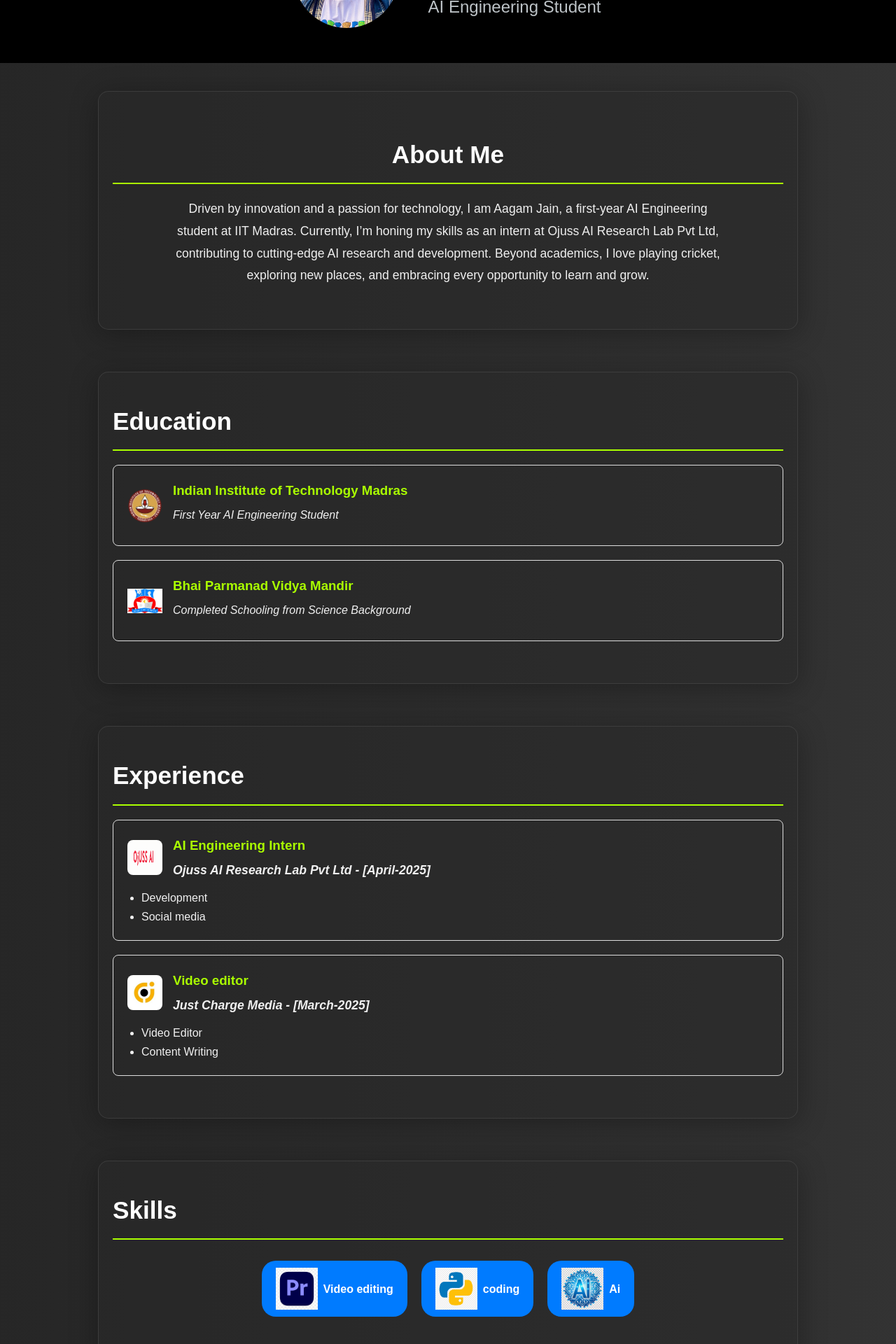
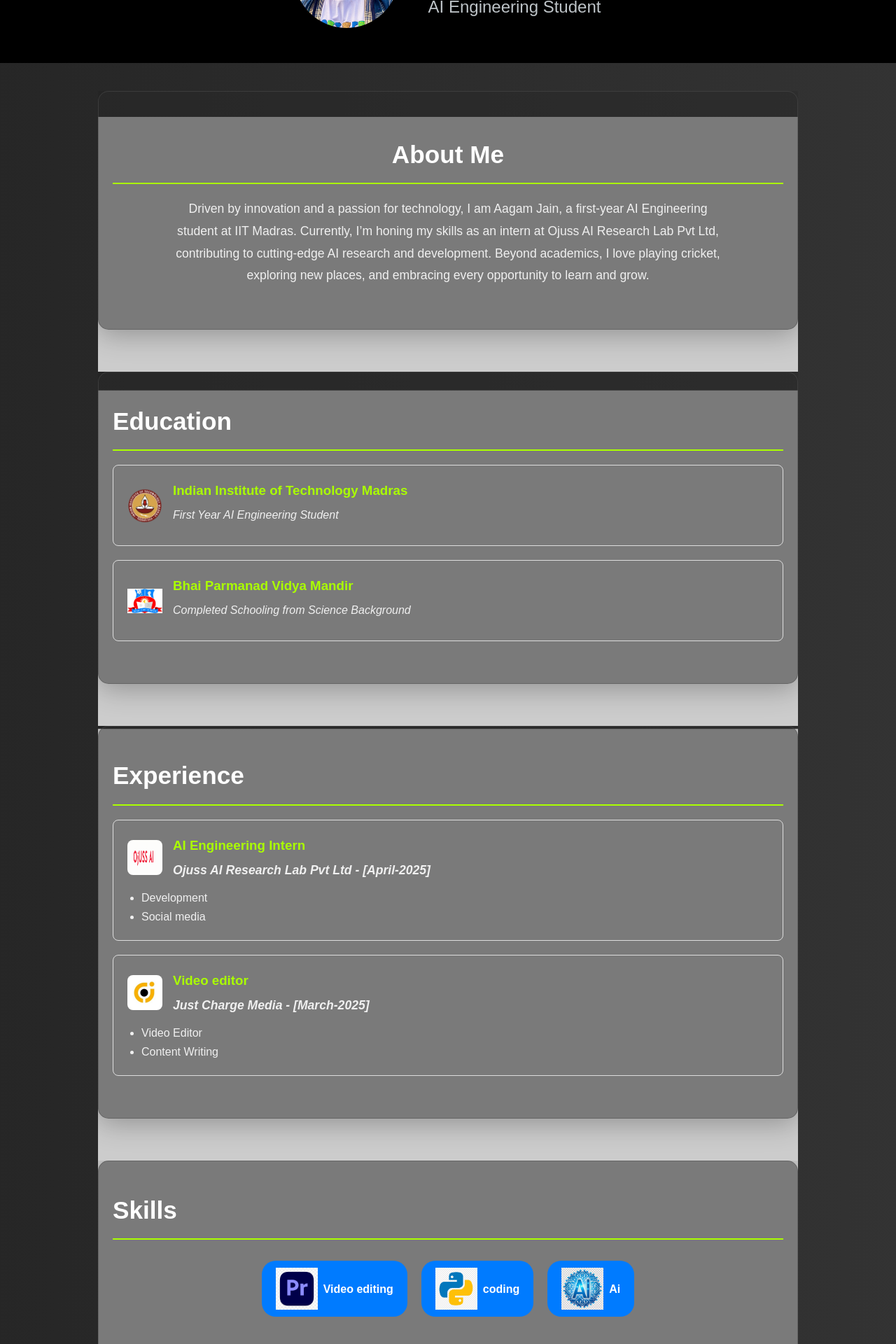
Before and after one commit to xickysahab/iamaagam, a Next.js app: page / in a window 1280 px wide. Shown: the part 160-2080 px from the top of the page at 70% size. Built offline with nearby package versions, Linux system fonts and the light colour scheme.

Commit message:
Parallel scrolling

```diff
--- a/src/app/globals.css
+++ b/src/app/globals.css
@@ -232,3 +232,18 @@ footer p {
   /* Further potential mobile specific adjustments can be added here */
   /* For example, adjusting layout for specific components if needed */
 }
+
+.parallax-section {
+  position: relative; /* Needed for absolute positioning of the background */
+  overflow: hidden; /* Hide overflowing background */
+}
+
+.parallax-background {
+  position: absolute;
+  top: 0;
+  left: 0;
+  width: 100%;
+  height: 100%;
+  background-color: #cccccc; /* Placeholder background color */
+  z-index: -1; /* Place behind the content */
+}
--- a/src/app/page.tsx
+++ b/src/app/page.tsx
@@ -1,4 +1,4 @@
-import React from 'react';
+import React, { useEffect, useRef } from 'react';
 import Header from './components/Header';
 import About from './components/About';
 import Education from './components/Education';
@@ -10,28 +10,80 @@ import Footer from './components/Footer';
 import { Fade } from 'react-awesome-reveal';
 
 const Home: React.FC = () => {
+  useEffect(() => {
+    const handleScroll = () => {
+      const parallaxSections = document.querySelectorAll('.parallax-section');
+      parallaxSections.forEach(section => {
+        const background = section.querySelector('.parallax-background');
+        if (background) {
+          const scrollPosition = window.scrollY;
+          const sectionTop = (section as HTMLElement).getBoundingClientRect().top + scrollPosition;
+          const sectionHeight = (section as HTMLElement).offsetHeight;
+          const viewportHeight = window.innerHeight;
+
+          // Calculate how much of the section is visible in the viewport
+          const visibleHeight = Math.max(0, Math.min(sectionHeight, viewportHeight - (sectionTop - scrollPosition), sectionTop + sectionHeight - scrollPosition));
+
+          // Calculate the scroll progress within the visible part of the section
+          const scrollProgress = (scrollPosition - (sectionTop - viewportHeight)) / (sectionHeight + viewportHeight);
+
+          // Adjust the parallax speed (0.5 means half the scroll speed)
+          const parallaxSpeed = 0.3;
+          const translateY = (scrollProgress - 0.5) * sectionHeight * parallaxSpeed;
+
+          (background as HTMLElement).style.transform = `translateY(${translateY}px)`;
+        }
+      });
+    };
+
+    window.addEventListener('scroll', handleScroll);
+    handleScroll(); // Apply initial position
+
+    return () => {
+      window.removeEventListener('scroll', handleScroll);
+    };
+  }, []);
+
   return (
     <div>
       <Header />
       <main>
+        <div className="parallax-section">
+          <div className="parallax-background"></div>
           <Fade triggerOnce>
             <About />
           </Fade>
+        </div>
+        <div className="parallax-section">
+           <div className="parallax-background"></div>
           <Fade triggerOnce>
             <Education />
           </Fade>
+        </div>
+        <div className="parallax-section">
+           <div className="parallax-background"></div>
           <Fade triggerOnce>
             <Experience />
           </Fade>
+        </div>
+        <div className="parallax-section">
+           <div className="parallax-background"></div>
           <Fade triggerOnce>
             <Skills />
           </Fade>
+        </div>
+        <div className="parallax-section">
+           <div className="parallax-background"></div>
           <Fade triggerOnce>
             <Projects />
           </Fade>
+        </div>
+        <div className="parallax-section">
+           <div className="parallax-background"></div>
           <Fade triggerOnce>
             <Contact />
           </Fade>
+        </div>
       </main>
       <Footer />
     </div>
```
Lines whose indentation alone changed are shown as unchanged.
